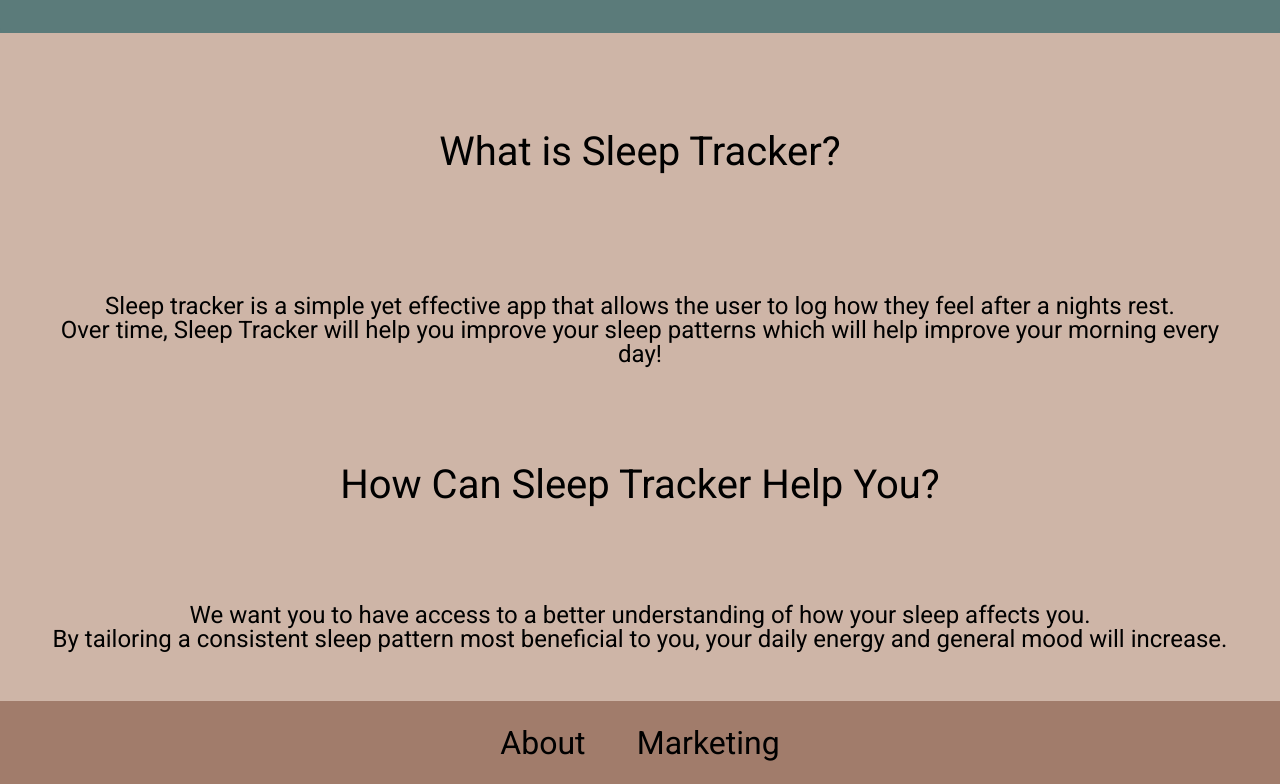
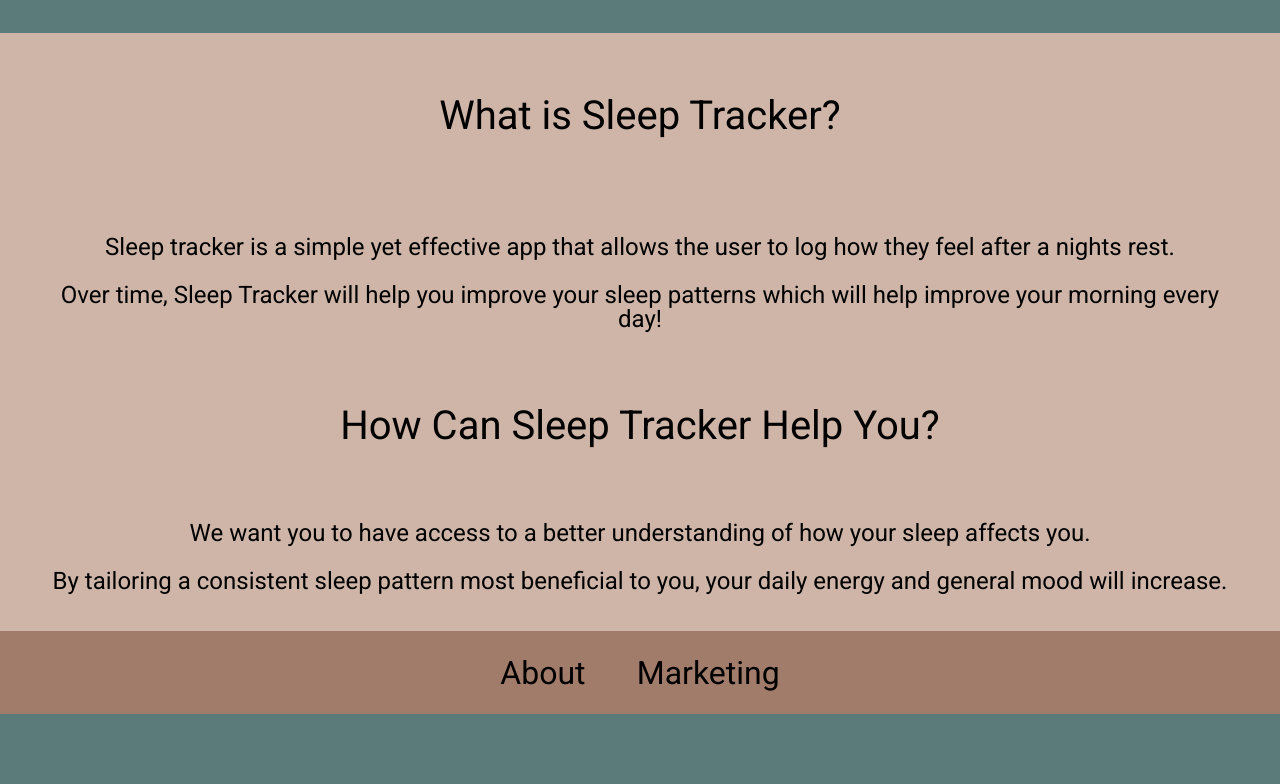
Before and after one commit to Sleep-Tracker-BW-FT/User-Interface, a plain HTML site: page index.html in a window 1280 px wide. Shown: the part 663-1447 px from the top of the page. After the commit the page ends 1377 px from the top, so only its background shows below. Drawn offline with Linux system fonts and the light colour scheme.

Commit message:
More improvements

```diff
--- a/index.html
+++ b/index.html
@@ -32,13 +32,13 @@
 
                     <span class= 'beg'>What is Sleep Tracker?</span>
                     <P class= 'txt txt1'>  <br>
-                    Sleep tracker is a simple yet effective app that allows the user to log how they feel after a nights rest. <br>
+                    Sleep tracker is a simple yet effective app that allows the user to log how they feel after a nights rest. <br> <br>
                     Over time, Sleep Tracker will help you improve your sleep patterns which will help improve your morning
                     every day!
                     </P>
                     <p class= 'beg'>How Can Sleep Tracker Help You?</p>
                     <P class= 'txt txt2'>
-                        We want you to have access to a better understanding of how your sleep affects you. <br>
+                        We want you to have access to a better understanding of how your sleep affects you. <br> <br>
                         By tailoring a consistent sleep pattern most beneficial to you, your daily energy
                         and general mood will increase.
                     </P>
--- a/style.css
+++ b/style.css
@@ -107,7 +107,7 @@ a:hover{
     display: flex;
     flex-direction:  column;
     justify-content: center;
-    padding: 2%;
+    padding: 1%;
     font-size: 1.5rem;
     background-color: #CEB5A7;
 }
@@ -118,8 +118,8 @@ text-align: center;
 background-color: #CEB5A7;
 }
 .beg{
-    margin: 3%;
-    padding: 3%;
+    margin: 2%;
+    padding: 2%;
     font-size: 2.5rem;
     text-align: center;
     background-color: #CEB5A7;
```
Also changed, not shown: about.css (+9 -2 lines), about.html (+3 -2 lines).
